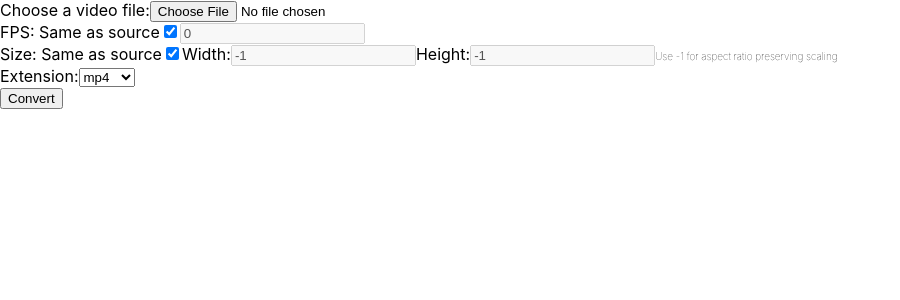
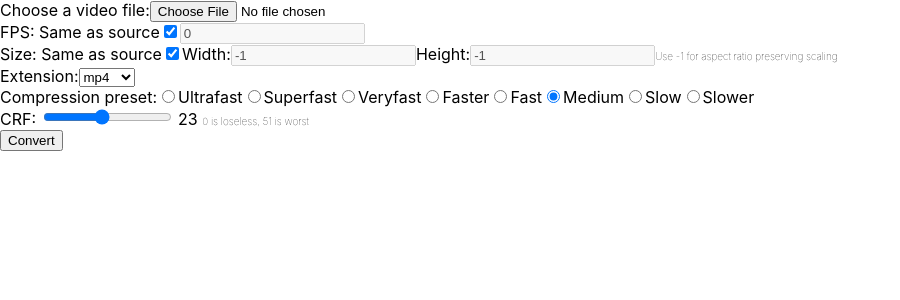
Before and after one commit to ccyccyccy/video-processing, a React (Create React App) app: page / in a window 1280 px wide. Shown: the top 300 px of the page, without its empty margins (0-900 px from the left). Built offline with nearby package versions, Linux system fonts and the light colour scheme.

Commit message:
Add preset and crf

```diff
--- a/src/App.tsx
+++ b/src/App.tsx
@@ -9,6 +9,8 @@ function App() {
   const [width, setWidth] = useState(-1);
   const [height, setHeight] = useState(-1);
   const [extension, setExtension] = useState("mp4");
+  const [preset, setPreset] = useState("medium");
+  const [crfValue, setCrfValue] = useState(23);
   const [progress, setProgress] = useState(0);
   const [message, setMessage] = useState("");
 
@@ -47,7 +49,8 @@ function App() {
       ffmpegArguments.push('-vf', `scale=${width}:${height}`);
     }
     const outputFileName = `output.${extension}`;
-    ffmpegArguments.push(outputFileName);
+    ffmpegArguments.push('-crf', crfValue.toString(), '-preset', preset, outputFileName);
+    console.log(ffmpegArguments);
     await ffmpeg.run(...ffmpegArguments);
 
     setMessage('Complete transcoding');
@@ -97,7 +100,7 @@ function App() {
           <span className="tooltip">Use -1 for aspect ratio preserving scaling</span>
         </div>
         <div>
-          <label> Extension:
+          Extension:
           <select value={extension} onChange={event => setExtension(event.target.value)}>
             <option>mp4</option>
             <option>mov</option>
@@ -106,7 +109,20 @@ function App() {
             <option>wmv</option>
             <option>gif</option>
           </select>
-          </label>
+        </div>
+        <div>
+          Compression preset:
+          <label><input type="radio" value="ultrafast" checked={preset === "ultrafast"} onChange={event => setPreset(event.target.value)} />Ultrafast</label>
+          <label><input type="radio" value="superfast" checked={preset === "superfast"} onChange={event => setPreset(event.target.value)} />Superfast</label>
+          <label><input type="radio" value="veryfast" checked={preset === "veryfast"} onChange={event => setPreset(event.target.value)} />Veryfast</label>
+          <label><input type="radio" value="faster" checked={preset === "faster"} onChange={event => setPreset(event.target.value)} />Faster</label>
+          <label><input type="radio" value="fast" checked={preset === "fast"} onChange={event => setPreset(event.target.value)} />Fast</label>
+          <label><input type="radio" value="medium" checked={preset === "medium"} onChange={event => setPreset(event.target.value)} />Medium</label>
+          <label><input type="radio" value="slow" checked={preset === "slow"} onChange={event => setPreset(event.target.value)} />Slow</label>
+          <label><input type="radio" value="slower" checked={preset === "slower"} onChange={event => setPreset(event.target.value)} />Slower</label>
+        </div>
+        <div>
+          CRF: <input type="range" name="CRF" min="0" max="51" value={crfValue} onChange={event => setCrfValue(event.target.valueAsNumber)}></input> {crfValue} <span className="tooltip">0 is loseless, 51 is worst</span>
         </div>
         <div>
           <input type="submit" value="Convert" onClick={event => {event.preventDefault(); handleConvert();}} />
```
Lines whose indentation alone changed are shown as unchanged.
